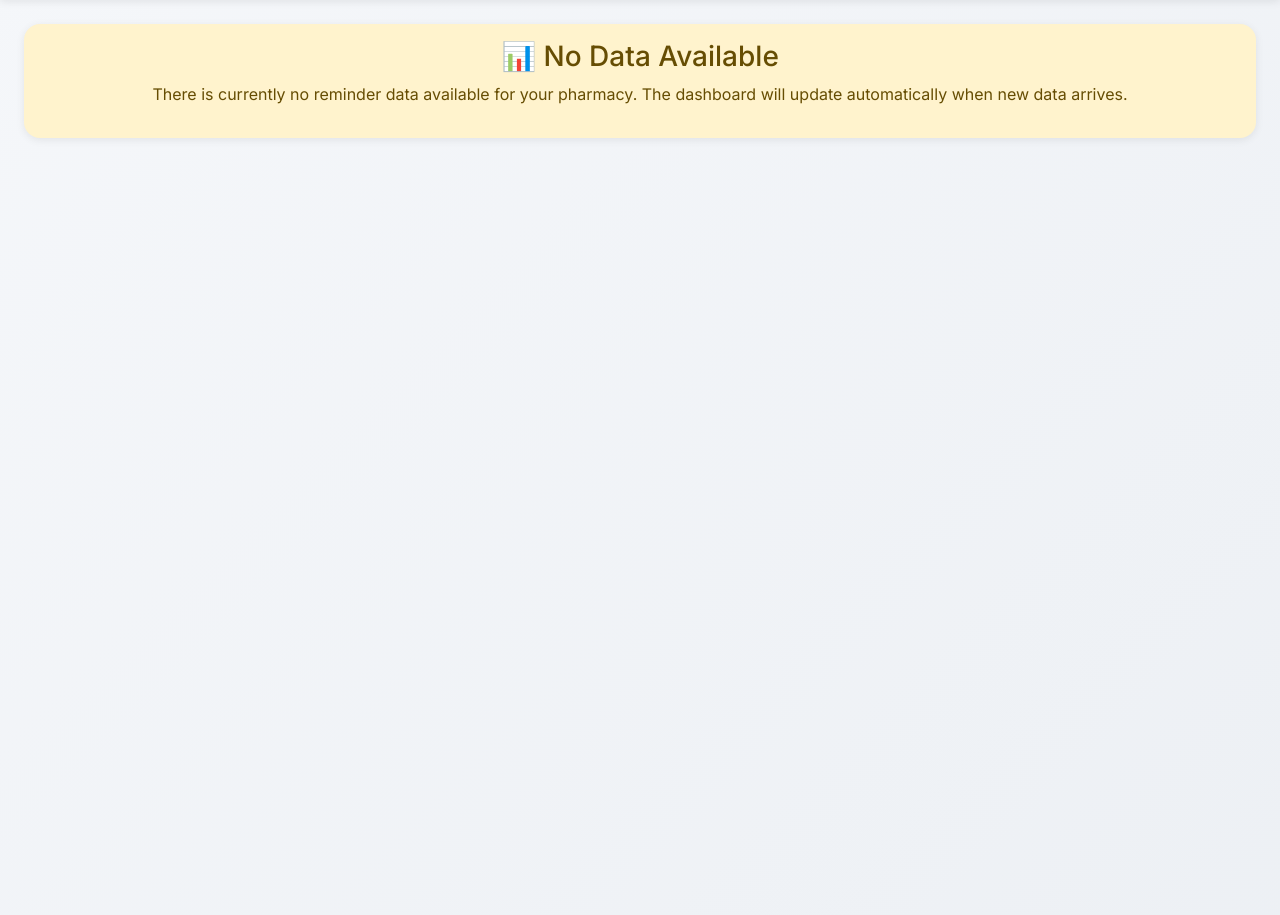
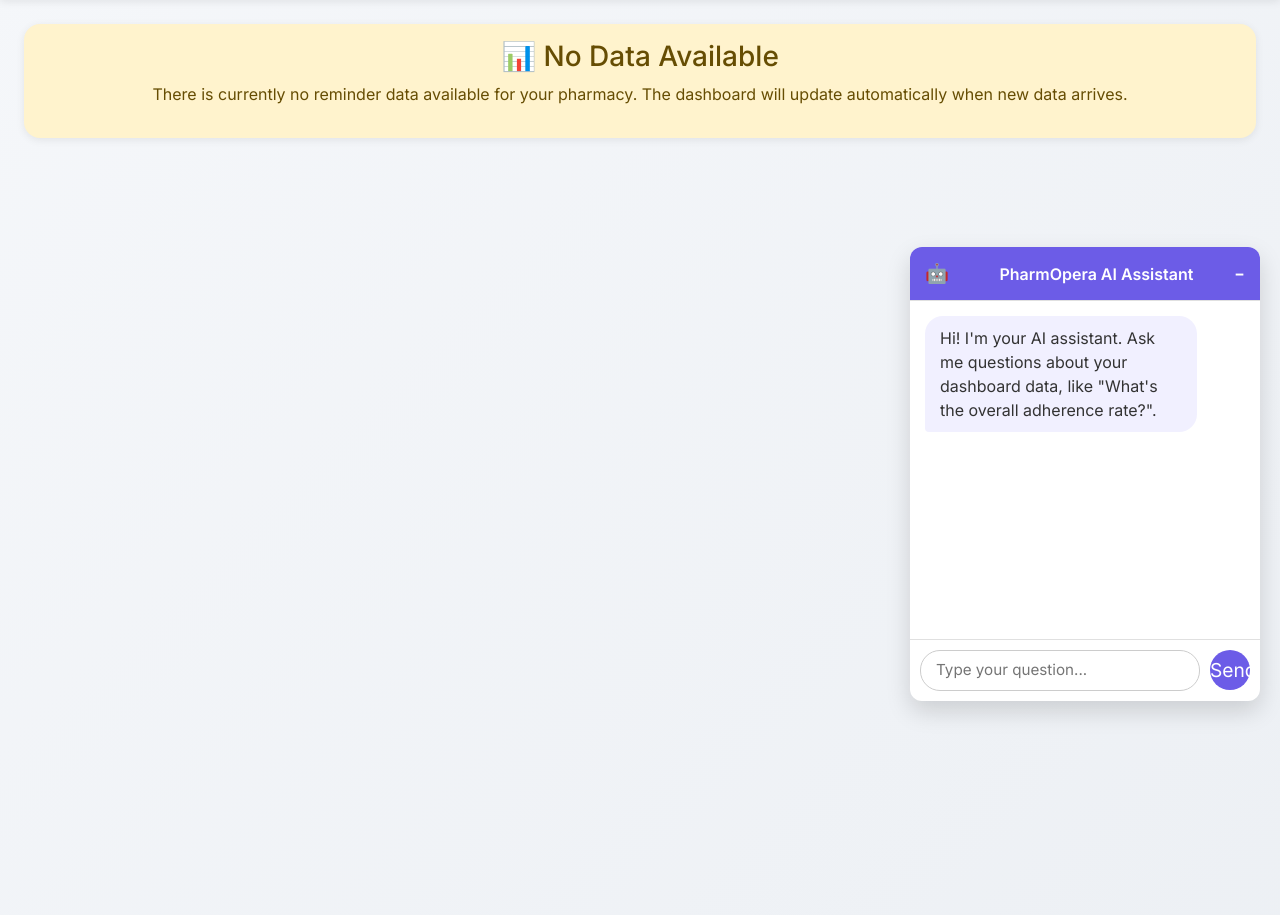
Before and after one commit to sterlingking1990/pharmoperaadmin, a Flask app: template templates/dashboard_modular.html in a window 1280 px wide. Shown: the part 79-994 px from the top of the page. Run offline with Flask 3, Linux system fonts and the light colour scheme; the template is opened without the code that fills it: most values are stand-ins (such as "Sample title", 1, 10 or a date in 2020); parts of the project's set-up code (start-up, migrations or seed data) failed here and were passed over; some libraries are stand-ins or nearby versions.

Commit message:
update admin dashboard

```diff
--- a/app.py
+++ b/app.py
@@ -8,13 +8,20 @@ load_dotenv()
 
 import pandas as pd
 import gspread
+import requests
 from google.oauth2.service_account import Credentials
 from flask import Flask, render_template, request, redirect, session, url_for, jsonify
-from flask_socketio import SocketIO, emit
+from flask_socketio import SocketIO, emit, join_room
 import json
 from threading import Thread, Event
 import numpy as np
-from datetime import timedelta
+from datetime import timedelta, datetime
+from openai import OpenAI
+
+client = OpenAI(api_key=os.environ.get("OPENAI_API_KEY"))
+
+with open('prescription_schedule_prompt.md', 'r', encoding='utf-8') as f:
+    PRESCRIPTION_SCHEDULE_PROMPT_MD_CONTENT = f.read()
 
 app = Flask(__name__)
 app.secret_key = os.environ.get('SECRET_KEY', 'd6216c369373cf88f08e443b5071575acb4a7d5e1e1c2739e1cd0c313f9fefca')
@@ -36,14 +43,9 @@ thread_stop_event = Event()
 
 def get_google_sheet_data(tab_name):
     try:
-        import json
-
         if os.environ.get("GOOGLE_CREDENTIALS"):
             creds_dict = json.loads(os.environ["GOOGLE_CREDENTIALS"])
-
-            # 🔴 THIS LINE IS CRITICAL
             creds_dict["private_key"] = creds_dict["private_key"].replace("\\n", "\n")
-
             creds = Credentials.from_service_account_info(
                 creds_dict,
                 scopes=SCOPES
@@ -364,6 +366,251 @@ def filter_data():
 
     return jsonify(dashboard_data)
 
+
+tools = [
+    {
+        "type": "function",
+        "function": {
+            "name": "get_dashboard_data",
+            "description": "Get pharmacy dashboard data, such as patient adherence, reminders, and top medications. Can be filtered by a date range.",
+            "parameters": {
+                "type": "object",
+                "properties": {
+                    "filters": {
+                        "type": "object",
+                        "properties": {
+                            "dateRange": {
+                                "type": "string",
+                                "description": "The date range for the data, e.g., '7' for last 7 days, '30' for last 30 days. 'all' for all time.",
+                            },
+                             "medication": {
+                                "type": "string",
+                                "description": "The specific medication to filter by, e.g., 'Amoxicillin'."
+                            }
+                        }
+                    }
+                },
+                "required": ["filters"],
+            },
+        }
+    }
+]
+
+import requests
+
+# --- Helper function for Sending Scheduling Webhook ---
+def send_scheduling_webhook(llm_generated_json):
+    """
+    Sends the LLM-generated optimized JSON payload to the Make.com webhook.
+    """
+    print(f"Sending scheduling webhook with LLM-generated JSON: {llm_generated_json}")
+
+    webhook_url = os.environ.get('MAKE_WEBHOOK_URL', 'https://hook.eu2.make.com/rjkyoocagsfsrol73ozbq3ypkf7nvsyd')
+
+    # The LLM generates the JSON exactly as expected by the webhook's 'extracted_json' variable
+    # We just need to wrap it in the 'contact' structure
+
+    # Safely get patient info from the LLM-generated JSON
+    patient_info = llm_generated_json.get('p', {})
+    patient_identifier = patient_info.get('id', 'Unknown Patient')
+    phone_number = patient_info.get('ph')
+
+    if not phone_number:
+        return {"status": "error", "message": "Phone number not found in LLM-generated JSON. Cannot send webhook."}
+
+    webhook_payload = [{
+        "contact": {
+            "username": patient_identifier,
+            "name": patient_identifier,
+            "phone": phone_number,
+            "variables": {
+                "extracted_json": json.dumps(llm_generated_json)
+            }
+        }
+    }]
+
+    try:
+        response = requests.post(webhook_url, json=webhook_payload)
+        response.raise_for_status() # Raise an exception for bad status codes (4xx or 5xx)
+        print(f"Webhook response: {response.status_code}")
+        return {"status": "success", "message": f"Successfully scheduled reminder for {patient_identifier}."}
+    except requests.exceptions.RequestException as e:
+        print(f"[WEBHOOK ERROR] {e}")
+        return {"status": "error", "message": f"Failed to schedule reminder. Error: {e}"}
+
+
+@app.route('/api/chat', methods=['POST'])
+def api_chat():
+    """API endpoint for the AI chat assistant, now powered by OpenAI."""
+    if 'phone_no' not in session:
+        return jsonify({'answer': 'Error: You must be logged in to use the chat assistant.'}), 401
+
+    phone_no = session.get('phone_no')
+    question = request.json.get('question', '')
+
+    if not question:
+        return jsonify({'answer': 'I am sorry, but I did not receive a question.'})
+
+    # Universal initialization of conversation_history
+    if 'conversation_history' not in session:
+        session['conversation_history'] = [{"role": "system", "content": "You are a helpful assistant for pharmacy administrators. Today's date is " + datetime.now().strftime("%Y-%m-%d") + ". If you cannot answer a question directly using your available tools and data, please inform the user about this limitation and explain why, offering to provide related information if possible. Do not make up answers or provide irrelevant details."}]
+
+    messages = []
+
+    # Determine if the intent is scheduling based on keywords
+    scheduling_keywords = ["schedule", "remind", "set up reminder", "loading dose"]
+    is_scheduling_intent = any(keyword in question.lower() for keyword in scheduling_keywords)
+
+    if is_scheduling_intent:
+        # For scheduling, use the comprehensive prompt from the MD file
+        current_date_str = datetime.now().strftime("%Y-%m-%d")
+        current_time_str = datetime.now().strftime("%I:%M %p") # e.g., 03:30 PM
+
+        formatted_scheduling_prompt = PRESCRIPTION_SCHEDULE_PROMPT_MD_CONTENT.replace(
+            "{{$current_date}}", current_date_str
+        ).replace(
+            "{{$current_time}}", current_time_str
+        )
+
+        # Append the scheduling system prompt after the general one
+        messages = list(session['conversation_history']) # Start with existing history (including general system message)
+        messages.append({"role": "system", "content": formatted_scheduling_prompt})
+        messages.append({"role": "user", "content": question})
+
+        # Store this intent to potentially maintain context for follow-ups in complex scheduling
+        session['last_intent'] = 'scheduling'
+    else:
+        # For general queries, use the standard system message and previous conversation history
+        # (conversation_history is already initialized universally)
+        messages = [
+            msg.model_dump() if hasattr(msg, 'model_dump') else msg
+            for msg in session['conversation_history']
+        ]
+        messages.append({"role": "user", "content": question})
+        session['last_intent'] = 'general' # Mark general intent
+
+
+    # --- DEBUGGING: Print the messages list sent to OpenAI ---
+    print(f"\n[LLM PROMPT DEBUG] Messages sent to OpenAI:\n{json.dumps(messages, indent=2)}\n")
+
+    try:
+        # --- First API Call to OpenAI ---
+        if is_scheduling_intent:
+            # For scheduling, request JSON output
+            llm_response = client.chat.completions.create(
+                model="gpt-4o-mini",
+                temperature=0.2,
+                messages=messages,
+                response_format={"type": "json_object"}
+            )
+            # The LLM's response content should be the JSON string
+            llm_json_string = llm_response.choices[0].message.content
+
+            # --- DEBUGGING: Print LLM's raw JSON output ---
+            print(f"\n[LLM GENERATED JSON DEBUG]:\n{llm_json_string}\n")
+
+            try:
+                parsed_llm_json = json.loads(llm_json_string)
+
+                # --- Send to Webhook ---
+                webhook_result = send_scheduling_webhook(parsed_llm_json)
+
+                if webhook_result["status"] == "success":
+                    final_answer = f"✅ Reminder successfully scheduled! {webhook_result['message']}"
+                else:
+                    final_answer = f"❌ Failed to schedule reminder: {webhook_result['message']}"
+
+                # Append the final assistant response to maintain context
+                session['conversation_history'].append({"role": "assistant", "content": final_answer})
+                return jsonify({'answer': final_answer})
+
+            except json.JSONDecodeError:
+                final_answer = "Sorry, I received an invalid JSON response from the scheduling logic. Please try again."
+                print(f"[LLM JSON ERROR] Invalid JSON: {llm_json_string}")
+                return jsonify({'answer': final_answer}), 500
+
+        else: # General query intent
+            # For general queries, use tools
+            response = client.chat.completions.create(
+                model="gpt-4o",
+                messages=messages,
+                tools=tools,
+            )
+            response_message = response.choices[0].message
+            tool_calls = response_message.tool_calls
+
+            # --- DEBUGGING: Print raw tool_calls from OpenAI ---
+            print(f"\n[LLM TOOL CALLS DEBUG] Raw tool_calls from OpenAI: {tool_calls}\n")
+
+            # --- Step 2: Check if the model wants to call a tool ---
+            if tool_calls:
+                # Load Google Sheet data once if tool calls are detected
+                df_for_tools = get_google_sheet_data(REMINDER_TAB)
+
+                # Append the assistant's response with tool_calls (converted to dict)
+                session['conversation_history'].append(response_message.model_dump())
+
+                # --- Step 3: Execute the tool and get its result ---
+                available_functions = {
+                    "get_dashboard_data": get_dashboard_data,
+                }
+
+                for tool_call in tool_calls:
+                    function_name = tool_call.function.name
+                    function_to_call = available_functions[function_name]
+                    function_args = json.loads(tool_call.function.arguments)
+
+                    # Special handling for get_dashboard_data which needs the df
+                    if function_name == "get_dashboard_data":
+                        function_response = function_to_call(
+                            phone_no=phone_no,
+                            df=df_for_tools,
+                            filters=function_args.get("filters")
+                        )
+                    else: # This else case should ideally not be reached with only get_dashboard_data tool
+                        function_response = "Error: Unknown tool."
+
+                    # --- Step 4: Send the tool's result back to the model ---
+                    session['conversation_history'].append(
+                        {
+                            "tool_call_id": tool_call.id,
+                            "role": "tool",
+                            "name": function_name,
+                            "content": json.dumps(function_response, default=str),
+                        }
+                    )
+
+                # --- Second API Call to OpenAI ---
+                # Add a system message to instruct the LLM to summarize the tool output
+                session['conversation_history'].append(
+                    {"role": "system", "content": "The previous tool call returned data. Please summarize this information concisely and clearly for the user in a human-readable format. Extract key facts like adherence rate, total patients, and pending reminders without simply re-listing all raw data."}
+                )
+                # This call sends the tool's response back to the model so it can generate a final, human-readable answer.
+                second_response = client.chat.completions.create(
+                    model="gpt-4o",
+                    messages=session['conversation_history'],
+                )
+                final_answer = second_response.choices[0].message.content
+                # Append the final assistant response (converted to dict)
+                session['conversation_history'].append(second_response.choices[0].message.model_dump())
+                return jsonify({'answer': final_answer})
+
+            # If no tool was called, just return the model's direct answer
+            else:
+                answer = response_message.content
+                # Append the assistant's direct response (converted to dict)
+                session['conversation_history'].append(response_message.model_dump())
+                return jsonify({'answer': answer})
+
+    except Exception as e:
+        print(f"[OPENAI API ERROR] {repr(e)}")
+        error_message = f"Sorry, an error occurred with the AI model: {e}"
+        # Append the error message to conversation history to maintain context
+        if 'conversation_history' in session:
+            session['conversation_history'].append({"role": "assistant", "content": error_message})
+        return jsonify({'answer': error_message}), 500
+
+
 @app.route('/api/details')
 def get_details():
     """API endpoint to get detailed data for drill-downs."""
@@ -639,7 +886,7 @@ def logout():
 def on_connect(auth=None):
     if 'phone_no' in session:
         phone_no = session.get('phone_no')
-        socketio.join_room(phone_no)
+        join_room(phone_no)
         print(f"Client connected and joined room: {phone_no}")
         global thread
         if not thread.is_alive():
@@ -668,8 +915,19 @@ def handle_filters(data):
     emit('filtered_data', {'data': json.dumps(dashboard_data, default=str)})
 
 if __name__ == '__main__':
+    from mcp_server import app as mcp_app
+    import threading
+
+    def run_mcp_server():
+        mcp_app.run(host='0.0.0.0', port=5001)
+
+    # Start the MCP server in a separate thread
+    mcp_thread = threading.Thread(target=run_mcp_server)
+    mcp_thread.daemon = True
+    mcp_thread.start()
+
     print("Starting PharmOpera Admin server...")
-    socketio.run(app, host='0.0.0.0', port=int(os.environ.get('PORT', 5000)), debug=False, allow_unsafe_werkzeug=True)
+    socketio.run(app, host='0.0.0.0', port=int(os.environ.get('PORT', 5000)), debug=False, allow_unsafe_werkzeug=False)
 
 # Export for Vercel
 handler = app
--- /dev/null
+++ b/static/css/chat-widget.css
@@ -0,0 +1,136 @@
+/* Chat Widget Container */
+#chat-widget-container {
+    position: fixed;
+    bottom: 20px;
+    right: 20px;
+    width: 350px;
+    max-width: 90vw;
+    background-color: #ffffff;
+    border-radius: 12px;
+    box-shadow: 0 10px 25px rgba(0, 0, 0, 0.15);
+    z-index: 1050; /* High z-index to be on top of other elements */
+    display: flex;
+    flex-direction: column;
+    overflow: hidden;
+    transition: all 0.3s ease-in-out;
+}
+
+/* Draggable Header */
+.chat-widget-header {
+    background-color: #6c5ce7; /* A nice purple */
+    color: white;
+    padding: 12px 15px;
+    font-weight: 600;
+    cursor: move;
+    display: flex;
+    justify-content: space-between;
+    align-items: center;
+    border-bottom: 1px solid #e0e0e0;
+}
+.chat-widget-header span {
+    font-size: 1.2rem;
+    margin-right: 10px;
+}
+
+#chat-toggle-btn {
+    background: none;
+    border: none;
+    color: white;
+    font-size: 1.5rem;
+    line-height: 1;
+    padding: 0;
+    cursor: pointer;
+}
+
+/* Chat Body */
+#chat-widget-body {
+    display: flex;
+    flex-direction: column;
+    height: 400px; /* Initial height */
+}
+
+/* Messages Area */
+#chat-messages {
+    flex-grow: 1;
+    padding: 15px;
+    overflow-y: auto;
+    display: flex;
+    flex-direction: column;
+    gap: 12px;
+}
+
+.chat-message {
+    padding: 10px 15px;
+    border-radius: 18px;
+    max-width: 85%;
+    word-wrap: break-word;
+    line-height: 1.5;
+}
+
+.chat-message.user {
+    background-color: #e9ecef;
+    color: #333;
+    align-self: flex-end;
+    border-bottom-right-radius: 4px;
+}
+
+.chat-message.bot {
+    background-color: #f1f0ff; /* Light purple background */
+    color: #333;
+    align-self: flex-start;
+    border-bottom-left-radius: 4px;
+}
+.chat-message.bot.loading {
+    display: flex;
+    align-items: center;
+    gap: 8px;
+}
+.chat-message.bot.loading::before {
+    content: '';
+    display: inline-block;
+    width: 10px;
+    height: 10px;
+    border-radius: 50%;
+    background-color: #6c5ce7;
+    animation: bounce 1.4s infinite ease-in-out both;
+}
+@keyframes bounce {
+    0%, 80%, 100% { transform: scale(0); }
+    40% { transform: scale(1.0); }
+}
+
+/* Input Area */
+#chat-input-container {
+    display: flex;
+    padding: 10px;
+    border-top: 1px solid #e0e0e0;
+}
+
+#chat-input {
+    flex-grow: 1;
+    border: 1px solid #ccc;
+    border-radius: 20px;
+    padding: 8px 15px;
+    font-size: 0.95rem;
+    margin-right: 10px;
+    transition: border-color 0.2s;
+}
+#chat-input:focus {
+    outline: none;
+    border-color: #6c5ce7;
+}
+
+#chat-submit-btn {
+    background-color: #6c5ce7;
+    color: white;
+    border: none;
+    border-radius: 50%;
+    width: 40px;
+    height: 40px;
+    font-size: 1.2rem;
+    cursor: pointer;
+    transition: background-color 0.2s;
+}
+#chat-submit-btn:hover {
+    background-color: #5849c4;
+}
--- a/static/js/dashboard.js
+++ b/static/js/dashboard.js
@@ -80,6 +80,113 @@ class Dashboard {
     }
 }
 
+// Chat Widget Controller
+class ChatWidget {
+    constructor() {
+        this.container = document.getElementById('chat-widget-container');
+        this.header = this.container.querySelector('.chat-widget-header');
+        this.body = document.getElementById('chat-widget-body');
+        this.messages = document.getElementById('chat-messages');
+        this.input = document.getElementById('chat-input');
+        this.submitBtn = document.getElementById('chat-submit-btn');
+        this.toggleBtn = document.getElementById('chat-toggle-btn');
+
+        this.isDragging = false;
+        this.isMinimized = false;
+    }
+
+    init() {
+        this.addEventListeners();
+    }
+
+    addEventListeners() {
+        this.submitBtn.addEventListener('click', () => this.sendMessage());
+        this.input.addEventListener('keyup', (e) => {
+            if (e.key === 'Enter') this.sendMessage();
+        });
+
+        this.toggleBtn.addEventListener('click', () => this.toggleMinimize());
+
+        // Dragging logic
+        this.header.addEventListener('mousedown', (e) => {
+            this.isDragging = true;
+            this.container.style.transition = 'none'; // Disable transition while dragging
+            let offsetX = e.clientX - this.container.getBoundingClientRect().left;
+            let offsetY = e.clientY - this.container.getBoundingClientRect().top;
+
+            const onMouseMove = (e) => {
+                if (!this.isDragging) return;
+                let newX = e.clientX - offsetX;
+                let newY = e.clientY - offsetY;
+                this.container.style.left = `${newX}px`;
+                this.container.style.top = `${newY}px`;
+            };
+
+            const onMouseUp = () => {
+                this.isDragging = false;
+                this.container.style.transition = 'all 0.3s ease-in-out'; // Re-enable transition
+                document.removeEventListener('mousemove', onMouseMove);
+                document.removeEventListener('mouseup', onMouseUp);
+            };
+
+            document.addEventListener('mousemove', onMouseMove);
+            document.addEventListener('mouseup', onMouseUp);
+        });
+    }
+
+    toggleMinimize() {
+        this.isMinimized = !this.isMinimized;
+        if (this.isMinimized) {
+            this.body.style.display = 'none';
+            this.toggleBtn.textContent = '+';
+        } else {
+            this.body.style.display = 'flex';
+            this.toggleBtn.textContent = '-';
+        }
+    }
+
+    addMessage(text, type = 'bot') {
+        const messageEl = document.createElement('div');
+        messageEl.className = `chat-message ${type}`;
+        if (type === 'bot' && text === 'loading') {
+            messageEl.classList.add('loading');
+        } else {
+            messageEl.textContent = text;
+        }
+        this.messages.appendChild(messageEl);
+        this.messages.scrollTop = this.messages.scrollHeight;
+        return messageEl;
+    }
+
+    async sendMessage() {
+        const question = this.input.value.trim();
+        if (!question) return;
+
+        this.addMessage(question, 'user');
+        this.input.value = '';
+
+        const loadingIndicator = this.addMessage('loading', 'bot');
+
+        try {
+            const response = await fetch('/api/chat', {
+                method: 'POST',
+                headers: { 'Content-Type': 'application/json' },
+                body: JSON.stringify({ question: question }),
+            });
+
+            const data = await response.json();
+            loadingIndicator.remove(); // Remove loading indicator
+            this.addMessage(data.answer, 'bot');
+
+        } catch (error) {
+            console.error('Chat API error:', error);
+            loadingIndicator.remove();
+            this.addMessage("Sorry, I'm having trouble connecting to the server.", 'bot');
+        }
+    }
+}
+
+
 // Initialize dashboard when DOM is loaded
 window.addEventListener('DOMContentLoaded', (event) => {
     const initialDashboardData = JSON.parse(document.getElementById('dashboard-data').textContent);
@@ -88,4 +195,8 @@ window.addEventListener('DOMContentLoaded', (event) => {
 
     // Make dashboard globally available
     window.dashboard = dashboard;
+
+    // Initialize the chat widget
+    const chatWidget = new ChatWidget();
+    chatWidget.init();
 });
--- a/templates/dashboard_modular.html
+++ b/templates/dashboard_modular.html
@@ -15,6 +15,7 @@
     <link rel="stylesheet" href="{{ url_for('static', filename='css/charts.css') }}">
     <link rel="stylesheet" href="{{ url_for('static', filename='css/filters.css') }}">
     <link rel="stylesheet" href="{{ url_for('static', filename='css/tables.css') }}">
+    <link rel="stylesheet" href="{{ url_for('static', filename='css/chat-widget.css') }}">
 </head>
 <body>
     <!-- Navigation -->
@@ -59,6 +60,25 @@
     <!-- Details Modal -->
     {% include 'components/details-modal.html' %}
 
+    <!-- Chat Widget -->
+    <div id="chat-widget-container" class="draggable">
+        <div class="chat-widget-header">
+            <span>🤖</span> PharmOpera AI Assistant
+            <button id="chat-toggle-btn">-</button>
+        </div>
+        <div id="chat-widget-body">
+            <div id="chat-messages">
+                <div class="chat-message bot">
+                    Hi! I'm your AI assistant. Ask me questions about your dashboard data, like "What's the overall adherence rate?".
+                </div>
+            </div>
+            <div id="chat-input-container">
+                <input type="text" id="chat-input" placeholder="Type your question...">
+                <button id="chat-submit-btn">Send</button>
+            </div>
+        </div>
+    </div>
+
     <!-- Hidden data for JavaScript -->
     <script id="dashboard-data" type="application/json">{{ dashboard_data | safe }}</script>
 
```
Also changed, not shown: mcp_client.py (added, +29 -0 lines), mcp_client_example.py (added, +35 -0 lines), mcp_server.py (added, +29 -0 lines), 1 other file.
